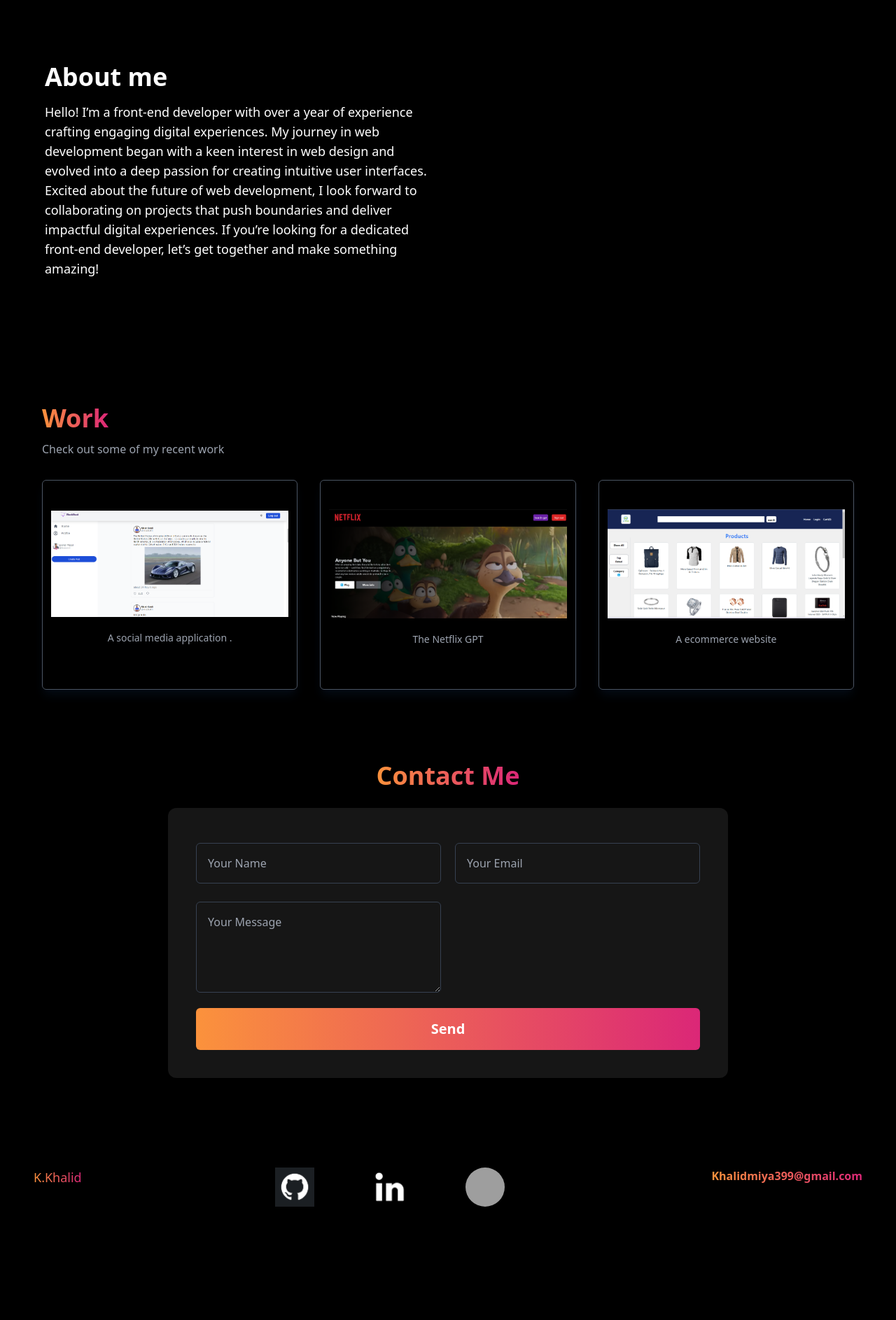
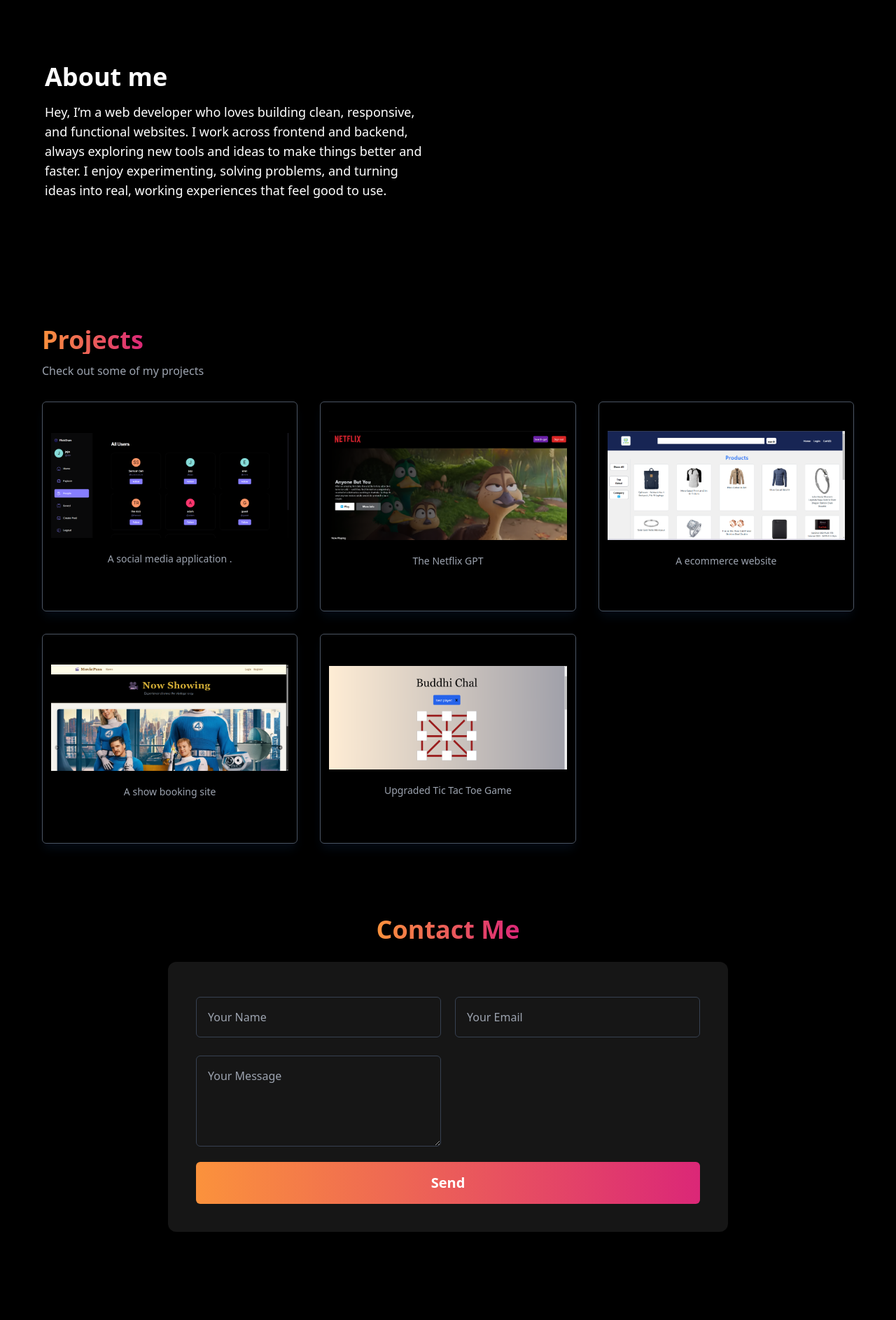
Before and after one commit to khalidkm2/portfolio, a React (Vite) app: page / in a window 1280 px wide. Shown: the part 880-2767 px from the top of the page at 70% size. Before the commit the page ends 2653 px from the top, so only its background shows below. Built offline with nearby package versions, Linux system fonts and the light colour scheme; grey boxes are pictures that could not be loaded.

Commit message:
added a new project

```diff
--- a/src/components/About.jsx
+++ b/src/components/About.jsx
@@ -17,8 +17,7 @@ const About = () => {
 About me
     </h2>
     <p className=' text-base lg:text-lg'>
-    Hello! I’m a front-end developer with over a year of experience crafting engaging digital experiences. My journey in web development began with a keen interest in web design and evolved into a deep passion for creating intuitive user interfaces.
-Excited about the future of web development, I look forward to collaborating on projects that push boundaries and deliver impactful digital experiences. If you’re looking for a dedicated front-end developer, let’s get together and make something amazing!
+    Hey, I’m a web developer who loves building clean, responsive, and functional websites. I work across frontend and backend, always exploring new tools and ideas to make things better and faster. I enjoy experimenting, solving problems, and turning ideas into real, working experiences that feel good to use.
     </p>
 
     </div>
--- a/src/components/Footer.jsx
+++ b/src/components/Footer.jsx
@@ -1,27 +1,46 @@
-import React from 'react'
-import { GITHUB_IMG_URL, LINKEDIN_IMG_URL } from '../utils/constants'
+import React from "react";
+import { GITHUB_IMG_URL, LINKEDIN_IMG_URL } from "../utils/constants";
 
 const Footer = () => {
   return (
     <>
-    <div className=' justify-around flex md:hidden'>
-    <a className='  ' href='https://github.com/khalidprogramming' target='blank'><img alt='github' src={GITHUB_IMG_URL} className=' w-8'/></a>
-      <a href='https://www.linkedin.com/in/khalid-miya-drac/' target='_blank'><img src={LINKEDIN_IMG_URL} className=' w-8 rounded-full' /></a>
-      <img  src="https://encrypted-tbn0.gstatic.com/images?q=tbn:ANd9GcRSRVa8lLOwmvEjX6C_zHd7IzDOUShvDBpjLw&usqp=CAU" className=' w-8 rounded-full'/>
-    </div>
- <div className=' mx-w-[1200px] p-12 flex justify-between mx-auto '>
-    <span className=' primary-color text-lg '>K.Khalid</span>
-    <div className=' hidden   md:flex justify-between gap-5 md:gap-20 cursor-pointer mr-5'>
-      <a className='  ' href='https://github.com/khalidprogramming' target='blank'><img alt='github' src={GITHUB_IMG_URL} className=' w-5 md:w-14'/></a>
-      <a href='https://www.linkedin.com/in/khalid-miya-drac/' target='_blank'><img src={LINKEDIN_IMG_URL} className=' w-14 rounded-full' /></a>
-      <img  src="https://encrypted-tbn0.gstatic.com/images?q=tbn:ANd9GcRSRVa8lLOwmvEjX6C_zHd7IzDOUShvDBpjLw&usqp=CAU" className=' w-14 rounded-full'/>
-    </div>
-    <p className=' primary-color font-bold '>Khalidmiya399@gmail.com</p>
+      <div className=" justify-around flex md:hidden">
+        <a className="  " href="https://github.com/khalidkm2" target="blank">
+          <img alt="github" src={GITHUB_IMG_URL} className=" w-8" />
+        </a>
+        <a href="https://www.linkedin.com/in/khalid-miya-drac/" target="_blank">
+          <img src={LINKEDIN_IMG_URL} className=" w-8 rounded-full" />
+        </a>
+        <img
+          src="https://encrypted-tbn0.gstatic.com/images?q=tbn:ANd9GcRSRVa8lLOwmvEjX6C_zHd7IzDOUShvDBpjLw&usqp=CAU"
+          className=" w-8 rounded-full"
+        />
+      </div>
+      <div className=" mx-w-[1200px] p-12 flex justify-between mx-auto ">
+        <span className=" primary-color text-lg ">K.Khalid</span>
+        <div className=" hidden   md:flex justify-between gap-5 md:gap-20 cursor-pointer mr-5">
+          <a
+            className="  "
+            href="https://github.com/khalidkm2"
+            target="blank"
+          >
+            <img alt="github" src={GITHUB_IMG_URL} className=" w-5 md:w-14" />
+          </a>
+          <a
+            href="https://www.linkedin.com/in/khalid-miya-drac/"
+            target="_blank"
+          >
+            <img src={LINKEDIN_IMG_URL} className=" w-14 rounded-full" />
+          </a>
+          <img
+            src="https://encrypted-tbn0.gstatic.com/images?q=tbn:ANd9GcRSRVa8lLOwmvEjX6C_zHd7IzDOUShvDBpjLw&usqp=CAU"
+            className=" w-14 rounded-full"
+          />
+        </div>
+        <p className=" primary-color font-bold ">Khalidmiya399@gmail.com</p>
+      </div>
+    </>
+  );
+};
 
-    </div>
-    </>
-
-  )
-}
-
-export default Footer
+export default Footer;
--- a/src/components/Hero.jsx
+++ b/src/components/Hero.jsx
@@ -20,13 +20,13 @@ const Hero = () => {
                 I`m a
             </span>
             <br/>
-            <TypeAnimation sequence={["Frontend Dev",1000,"Web dev",1000,"Consultant",1000,"JS Developer",1000]} wrapper='span' speed={50} repeat={Infinity}   />
+            <TypeAnimation sequence={["Frontend Dev",1000,"Backend Dev",1000,"JS Developer",1000]} wrapper='span' speed={50} repeat={Infinity}   />
         </h1>
-        <p className=' text-white sm:text-lg my-6 lg:text-xl'>My name is Khalid Miya and I have 1yrs+ experience in web development</p>
-        <div className=' my-8'>
+        {/* <p className=' text-white sm:text-lg my-6 lg:text-xl'>My name is Khalid Miya and I have 1yrs+ experience in web development</p> */}
+        {/* <div className=' my-8'>
             <a href={myCv} download={"Cv.pdf"} className=' px-6 py-3 w-full rounded-xl mr-4 bg-gradient-to-br from-orange-500 to-pink-500 text-white'>Download CV</a>
             <a href='#contact' className=' px-6 py-3 w-full rounded-xl mr-4 border border-gray-400 hover:bg-gradient-to-br from-orange-500 to-pink-500 text-white hover:border-none'>Contact</a>
-        </div>
+        </div> */}
 
 
         </div>
--- a/src/components/Navbar.jsx
+++ b/src/components/Navbar.jsx
@@ -16,7 +16,7 @@ const Navbar = () => {
           <a href="#about">About</a>
         </li>
         <li className=" p-5">
-          <a href="#work">Work</a>
+          <a href="#work">Projects</a>
         </li>
         <li className=" p-5">
           <a href="#contact">Contact</a>
@@ -35,7 +35,7 @@ const Navbar = () => {
             <a href="#about">About</a>
           </li>
           <li className=" p-2">
-            <a href="#work" className=" scroll-smooth">Work</a>
+            <a href="#projects" className=" scroll-smooth">Projects</a>
           </li>
 
 
--- a/src/components/Work.jsx
+++ b/src/components/Work.jsx
@@ -1,9 +1,10 @@
 import React from "react";
 import netflixImg from "../assets/netflix.png";
 import ecommerceImg from "../assets/ecommerce.png";
-import flockfeedImg from "../assets/flockfeed.png";
 import buddhichalImg from "../assets/buddhichal.png";
+import flickgramImg from "../assets/flickgram.png";
 import { useInView } from "react-intersection-observer";
+import movieImg from "../assets/movie.png";
 
 const Work = () => {
 
@@ -14,18 +15,18 @@ const Work = () => {
 
 
   return (
-    <div ref={ref} id="work" className={`transition-all ease-in duration-700 ${inView ? 'animate-slideInUp' : ''} max-w-[1200px] mx-auto p-5 my-24"`}>
+    <div ref={ref} id="projects" className={`transition-all ease-in duration-700 ${inView ? 'animate-slideInUp' : ''} max-w-[1200px] mx-auto p-5 my-24"`}>
       <div className=" pb-8">
-        <p className=" text-4xl mb-3 font-bold primary-color ">Work</p>
-        <p className=" text-gray-400">Check out some of my recent work</p>
+        <p className=" text-4xl mb-3 font-bold primary-color ">Projects</p>
+        <p className=" text-gray-400">Check out some of my projects</p>
       </div>
       <div className=" grid sm:grid-cols-2 md:grid-cols-3 gap-8">
       <div className=" border border-gray-600 p-3 transform transition-transform duration-300 hover:scale-105 overflow-hidden shadow-lg shadow-[#040c16] group container rounded-md flex justify-center items-center  h-[300px] bg-cover relative flex-col">
-          <img src={flockfeedImg} alt="" />
+          <img src={flickgramImg} alt="" />
           <div className=" opacity-0 group-hover:opacity-90 bg-[gray]/70 absolute inset-0 flex flex-col justify-center items-center">
             <span className=" text-2xl font-bold text-white tracking-wider"></span>
             <div className=" pt-8 text-center">
-              <a href="https://flockfeed-media.vercel.app/" target="blank">
+              <a href="https://flickgram.vercel.app/" target="blank">
                 <button className=" text-center rounded-lg px-4 py-3 m-2 bg-white text-gray-700 font-bold text-lg">
                   Live
                 </button>
@@ -64,6 +65,36 @@ const Work = () => {
           <p className=" text-gray-400 text-sm text-wrap py-5 ">A ecommerce website</p>
           {/* <p>A responsive UI facilitating easy product browsing, cart management, and secure authentication. Product catalog with filtering, sorting, and cart operations. Integration with backend API ensures real-time product data retrieval.</p> */}
         </div>
+        <div className=" border border-gray-600 p-3 transform transition-transform duration-300 hover:scale-105 overflow-hidden shadow-lg shadow-[#040c16] group container rounded-md flex justify-center items-center  h-[300px] bg-cover relative flex-col">
+          <img src={movieImg} alt="" />
+          <div className=" opacity-0 group-hover:opacity-90 bg-[gray]/70 absolute inset-0 flex flex-col justify-center items-center">
+            <span className=" text-2xl font-bold text-white tracking-wider"></span>
+            <div className=" pt-8 text-center">
+              <a href="https://booking-client-seven.vercel.app/" target="blank">
+                <button className=" text-center rounded-lg px-4 py-3 m-2 bg-white text-gray-700 font-bold text-lg">
+                  Live
+                </button>
+              </a>
+            </div>
+          </div>
+          <p className=" text-gray-400 text-sm text-wrap py-5 ">A show booking site</p>
+          {/* <p>A responsive UI facilitating easy product browsing, cart management, and secure authentication. Product catalog with filtering, sorting, and cart operations. Integration with backend API ensures real-time product data retrieval.</p> */}
+        </div>
+        <div className=" border border-gray-600 p-3 transform transition-transform duration-300 hover:scale-105 overflow-hidden shadow-lg shadow-[#040c16] group container rounded-md flex justify-center items-center  h-[300px] bg-cover relative flex-col">
+          <img src={buddhichalImg} alt="" />
+          <div className=" opacity-0 group-hover:opacity-90 bg-[gray]/70 absolute inset-0 flex flex-col justify-center items-center">
+            <span className=" text-2xl font-bold text-white tracking-wider"></span>
+            <div className=" pt-8 text-center">
+              <a href="https://buddhichal.vercel.app/" target="blank">
+                <button className=" text-center rounded-lg px-4 py-3 m-2 bg-white text-gray-700 font-bold text-lg">
+                  Live
+                </button>
+              </a>
+            </div>
+          </div>
+          <p className=" text-gray-400 text-sm text-wrap py-5 ">Upgraded Tic Tac Toe Game</p>
+          {/* <p>A responsive UI facilitating easy product browsing, cart management, and secure authentication. Product catalog with filtering, sorting, and cart operations. Integration with backend API ensures real-time product data retrieval.</p> */}
+        </div>
       </div>
     </div>
   );
```
Also changed, not shown: src/assets/flickgram.png (added), src/assets/movie.png (added).
